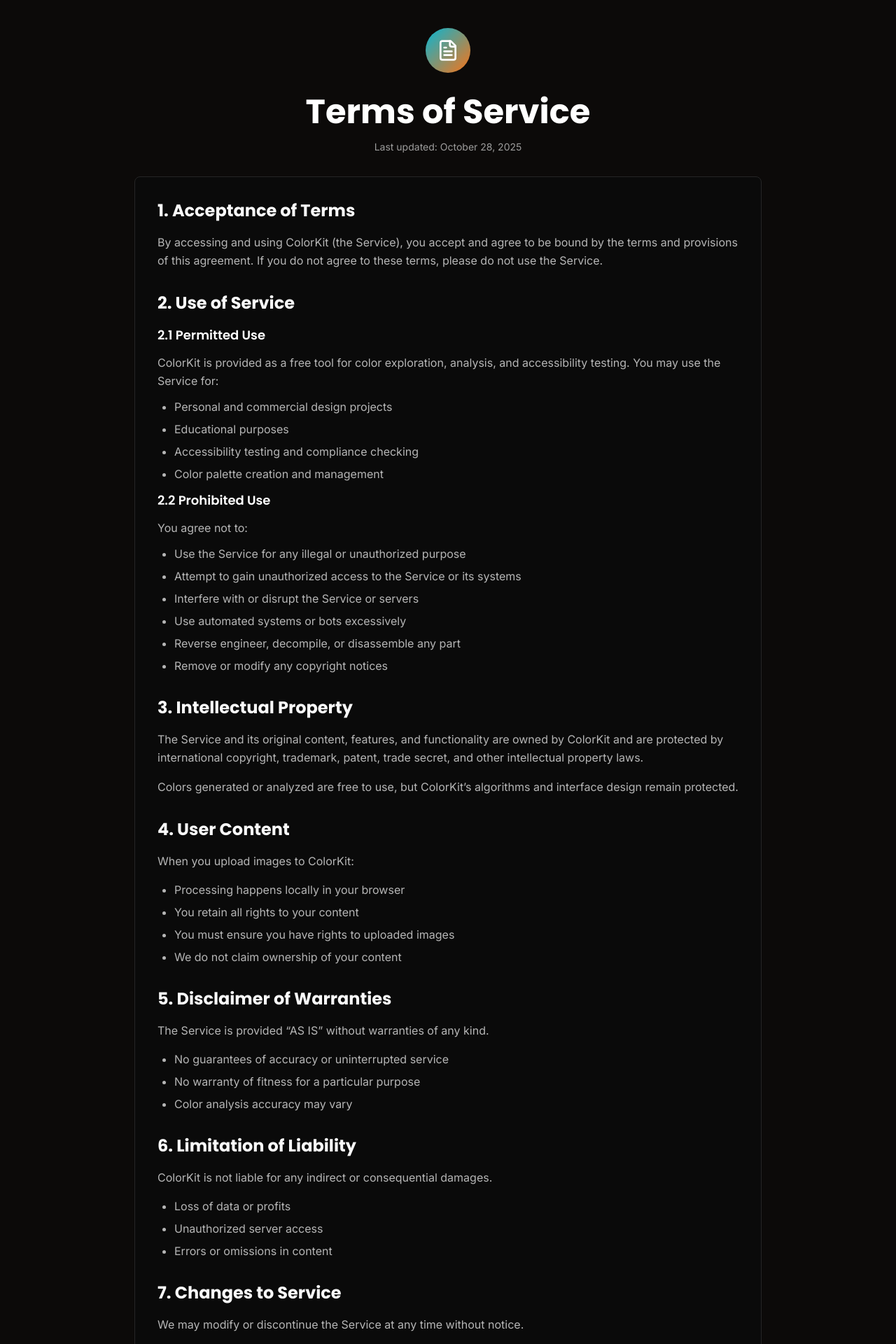
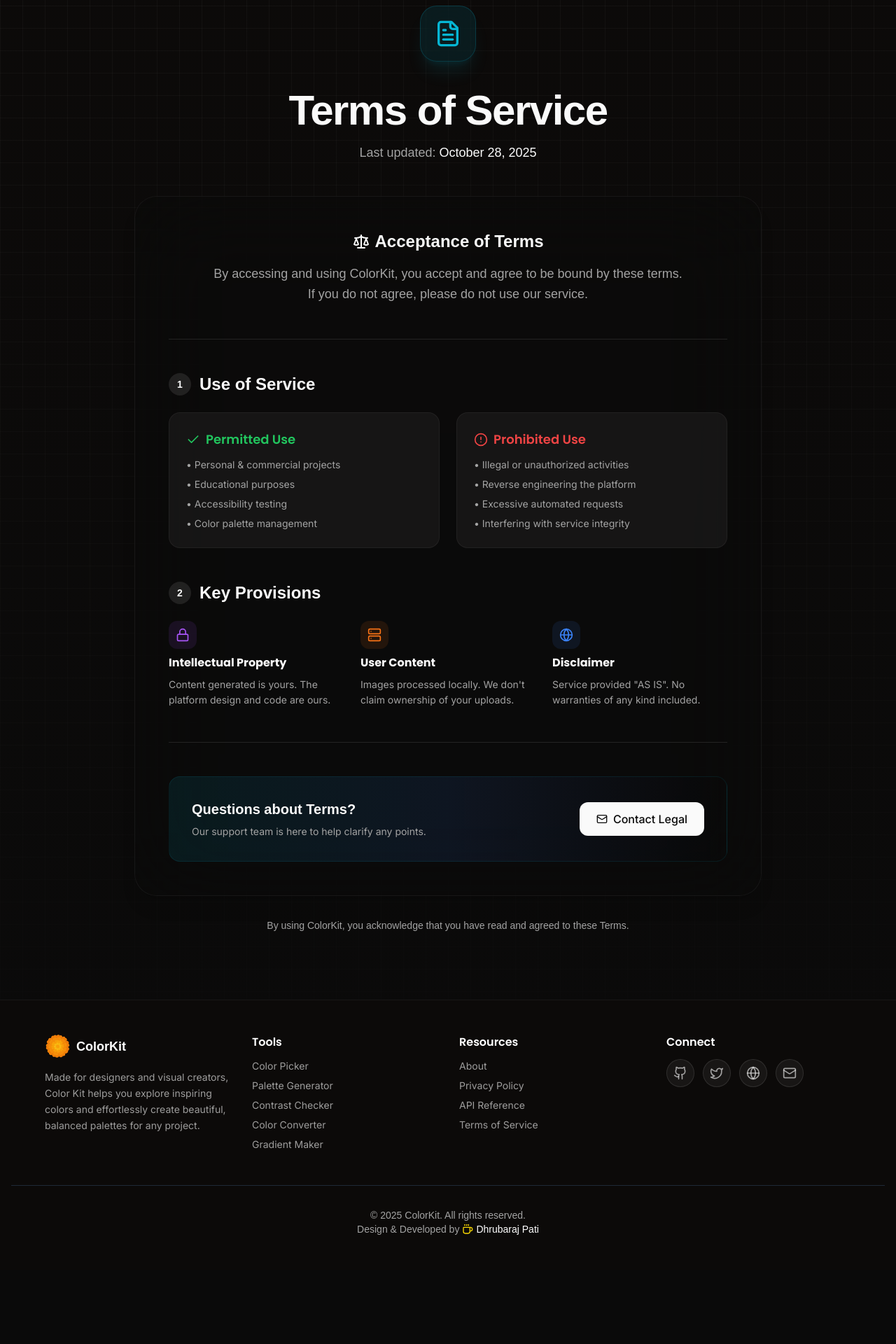
Before and after one commit to codewithdhruba01/ColorPicker, a Next.js app: page /terms in a window 1280 px wide. Shown: the part 120-2040 px from the top of the page at 70% size. After the commit the page ends 1934 px from the top, so only its background shows below. Built offline with nearby package versions, Linux system fonts and the light colour scheme; no server answers; a web font is replaced by a local one.

Commit message:
feat: Redesign and refactor Terms of Service page with new animations, styling, and a "Key Highlights" section.

```diff
--- a/app/terms/page.tsx
+++ b/app/terms/page.tsx
@@ -3,190 +3,168 @@
 import { Navbar } from "@/components/layout/navbar";
 import { Footer } from "@/components/layout/footer";
 import { Card } from "@/components/ui/card";
-import { FileText } from "lucide-react";
+import { FileText, Scale, Check, AlertCircle, Lock, Server, Globe, Mail } from "lucide-react";
 import { motion } from "framer-motion";
+import { Separator } from "@/components/ui/separator";
+
+const pageVariants = {
+  hidden: { opacity: 0, y: 24 },
+  visible: {
+    opacity: 1,
+    y: 0,
+    transition: { duration: 0.6, ease: [0.16, 1, 0.3, 1] as const, staggerChildren: 0.1 },
+  },
+};
+
+const itemVariants = {
+  hidden: { opacity: 0, y: 20 },
+  visible: { opacity: 1, y: 0, transition: { duration: 0.5 } },
+};
 
 export default function TermsPage() {
   return (
-    <div className="min-h-screen bg-background dark:bg-stone-950 flex flex-col">
-      <div className="absolute inset-0"></div>
-
-      <div className="relative z-10 flex-1 flex flex-col">
+    <div className="min-h-screen bg-background dark:bg-stone-950 flex flex-col font-sans selection:bg-primary/20 relative overflow-hidden">
       <Navbar />
 
+      {/* Decorative Background */}
+      <div className="absolute inset-0 bg-[linear-gradient(to_right,#80808012_1px,transparent_1px),linear-gradient(to_bottom,#80808012_1px,transparent_1px)] bg-[size:32px_32px] pointer-events-none" />
+      <div className="absolute inset-0 bg-gradient-to-b from-transparent via-background/50 to-background pointer-events-none" />
+
       <motion.main
-          className="flex-1 container mx-auto px-4 pt-36 sm:pt-40"
-          initial={{ opacity: 0, y: 20 }}
-          animate={{ opacity: 1, y: 0 }}
-          transition={{ duration: 0.5, ease: "easeOut" }}
+        className="relative z-10 flex-1 container mx-auto px-4 sm:px-6 md:px-8 pt-24 sm:pt-32 pb-16 sm:pb-24"
+        initial="hidden"
+        animate="visible"
+        variants={pageVariants}
       >
-          <div className="max-w-4xl mx-auto space-y-6 sm:space-y-8">
-            <motion.div
-              className="text-center space-y-4"
-              initial={{ opacity: 0, y: 10 }}
-              animate={{ opacity: 1, y: 0 }}
-              transition={{ duration: 0.6, delay: 0.1 }}
-            >
-              <div className="inline-flex items-center justify-center w-16 h-16 rounded-full bg-gradient-to-br from-cyan-500 to-orange-500 mb-4">
-                <FileText className="w-8 h-8 text-white" />
+        <div className="max-w-4xl mx-auto space-y-8">
+          {/* Header */}
+          <motion.div variants={itemVariants} className="text-center space-y-6 mb-12">
+            <div className="inline-flex items-center justify-center w-20 h-20 rounded-3xl bg-cyan-500/10 text-cyan-500 mb-4 backdrop-blur-xl border border-cyan-500/20 shadow-xl shadow-cyan-500/10">
+              <FileText className="w-10 h-10" />
             </div>
-              <h1 className="text-3xl sm:text-4xl md:text-5xl font-bold text-foreground dark:text-white">
+
+            <div className="space-y-4 max-w-2xl mx-auto">
+              <h1 className="text-4xl sm:text-5xl md:text-6xl font-bold font-clash-grotesk tracking-tight">
                 Terms of Service
               </h1>
-              <p className="text-sm text-muted-foreground dark:text-white/60">
-                Last updated: October 28, 2025
+              <p className="text-lg text-muted-foreground font-ranade">
+                Last updated: <span className="text-foreground font-medium">October 28, 2025</span>
               </p>
+            </div>
           </motion.div>
-            <Card className="p-6 sm:p-8 space-y-8">
-              <section className="space-y-4">
-                <h2 className="text-2xl font-bold">1. Acceptance of Terms</h2>
-                <p className="text-muted-foreground dark:text-white/70 leading-relaxed">
-                  By accessing and using ColorKit (the Service), you accept and
-                  agree to be bound by the terms and provisions of this
-                  agreement. If you do not agree to these terms, please do not
-                  use the Service.
+
+          <Card className="p-8 sm:p-12 bg-background/40 backdrop-blur-3xl border border-white/5 rounded-[2rem] shadow-xl space-y-12">
+
+            {/* Introduction */}
+            <section className="space-y-4 text-center max-w-2xl mx-auto">
+              <h2 className="text-2xl font-bold font-clash-grotesk flex items-center justify-center gap-2">
+                <Scale className="w-6 h-6 text-primary" /> Acceptance of Terms
+              </h2>
+              <p className="text-lg text-muted-foreground font-ranade leading-relaxed">
+                By accessing and using ColorKit, you accept and agree to be bound by these terms. If you do not agree, please do not use our service.
               </p>
             </section>
 
-              <section className="space-y-4">
-                <h2 className="text-2xl font-bold">2. Use of Service</h2>
-                <div className="space-y-3 text-muted-foreground dark:text-white/70">
-                  <h3 className="text-lg font-semibold text-foreground dark:text-white">
-                    2.1 Permitted Use
+            <Separator className="bg-white/10" />
+
+            {/* Sections Grid */}
+            <div className="space-y-12">
+              <section className="space-y-6">
+                <h3 className="text-2xl font-bold font-clash-grotesk flex items-center gap-3">
+                  <span className="flex items-center justify-center w-8 h-8 rounded-full bg-primary/10 text-primary text-sm font-bold">1</span>
+                  Use of Service
                 </h3>
-                  <p className="leading-relaxed">
-                    ColorKit is provided as a free tool for color exploration,
-                    analysis, and accessibility testing. You may use the Service
-                    for:
-                  </p>
-                  <ul className="list-disc pl-6 space-y-2">
-                    <li>Personal and commercial design projects</li>
-                    <li>Educational purposes</li>
-                    <li>Accessibility testing and compliance checking</li>
-                    <li>Color palette creation and management</li>
+
+                <div className="grid md:grid-cols-2 gap-6">
+                  <div className="p-6 rounded-2xl bg-white/5 border border-white/5 space-y-3">
+                    <h4 className="font-semibold text-lg flex items-center gap-2 text-green-500">
+                      <Check className="w-5 h-5" /> Permitted Use
+                    </h4>
+                    <ul className="space-y-2 text-sm text-muted-foreground">
+                      <li>• Personal & commercial projects</li>
+                      <li>• Educational purposes</li>
+                      <li>• Accessibility testing</li>
+                      <li>• Color palette management</li>
                     </ul>
+                  </div>
 
-                  <h3 className="text-lg font-semibold text-foreground dark:text-white mt-4">
-                    2.2 Prohibited Use
-                  </h3>
-                  <p className="leading-relaxed">You agree not to:</p>
-                  <ul className="list-disc pl-6 space-y-2">
-                    <li>
-                      Use the Service for any illegal or unauthorized purpose
-                    </li>
-                    <li>
-                      Attempt to gain unauthorized access to the Service or its
-                      systems
-                    </li>
-                    <li>Interfere with or disrupt the Service or servers</li>
-                    <li>Use automated systems or bots excessively</li>
-                    <li>
-                      Reverse engineer, decompile, or disassemble any part
-                    </li>
-                    <li>Remove or modify any copyright notices</li>
+                  <div className="p-6 rounded-2xl bg-white/5 border border-white/5 space-y-3">
+                    <h4 className="font-semibold text-lg flex items-center gap-2 text-red-500">
+                      <AlertCircle className="w-5 h-5" /> Prohibited Use
+                    </h4>
+                    <ul className="space-y-2 text-sm text-muted-foreground">
+                      <li>• Illegal or unauthorized activities</li>
+                      <li>• Reverse engineering the platform</li>
+                      <li>• Excessive automated requests</li>
+                      <li>• Interfering with service integrity</li>
                     </ul>
+                  </div>
                 </div>
               </section>
 
-              <section className="space-y-4">
-                <h2 className="text-2xl font-bold">3. Intellectual Property</h2>
-                <p className="text-muted-foreground dark:text-white/70 leading-relaxed">
-                  The Service and its original content, features, and
-                  functionality are owned by ColorKit and are protected by
-                  international copyright, trademark, patent, trade secret, and
-                  other intellectual property laws.
-                </p>
-                <p className="text-muted-foreground dark:text-white/70 leading-relaxed">
-                  Colors generated or analyzed are free to use, but ColorKit’s
-                  algorithms and interface design remain protected.
-                </p>
-              </section>
-
-              <section className="space-y-4">
-                <h2 className="text-2xl font-bold">4. User Content</h2>
-                <p className="text-muted-foreground dark:text-white/70 leading-relaxed">
-                  When you upload images to ColorKit:
-                </p>
-                <ul className="list-disc pl-6 space-y-2 text-muted-foreground dark:text-white/70">
-                  <li>Processing happens locally in your browser</li>
-                  <li>You retain all rights to your content</li>
-                  <li>You must ensure you have rights to uploaded images</li>
-                  <li>We do not claim ownership of your content</li>
-                </ul>
-              </section>
-
-              <section className="space-y-4">
-                <h2 className="text-2xl font-bold">
-                  5. Disclaimer of Warranties
-                </h2>
-                <p className="text-muted-foreground dark:text-white/70 leading-relaxed">
-                  The Service is provided “AS IS” without warranties of any
-                  kind.
-                </p>
-                <ul className="list-disc pl-6 space-y-2 text-muted-foreground dark:text-white/70">
-                  <li>No guarantees of accuracy or uninterrupted service</li>
-                  <li>No warranty of fitness for a particular purpose</li>
-                  <li>Color analysis accuracy may vary</li>
-                </ul>
-              </section>
-
-              <section className="space-y-4">
-                <h2 className="text-2xl font-bold">
-                  6. Limitation of Liability
-                </h2>
-                <p className="text-muted-foreground dark:text-white/70 leading-relaxed">
-                  ColorKit is not liable for any indirect or consequential
-                  damages.
-                </p>
-                <ul className="list-disc pl-6 space-y-2 text-muted-foreground dark:text-white/70">
-                  <li>Loss of data or profits</li>
-                  <li>Unauthorized server access</li>
-                  <li>Errors or omissions in content</li>
-                </ul>
-              </section>
-
-              <section className="space-y-4">
-                <h2 className="text-2xl font-bold">7. Changes to Service</h2>
-                <p className="text-muted-foreground dark:text-white/70 leading-relaxed">
-                  We may modify or discontinue the Service at any time without
-                  notice.
-                </p>
-              </section>
-
-              <section className="space-y-4">
-                <h2 className="text-2xl font-bold">8. Changes to Terms</h2>
-                <p className="text-muted-foreground dark:text-white/70 leading-relaxed">
-                  Continued use after updates means you accept the new terms.
-                </p>
-              </section>
-
-              <section className="space-y-4">
-                <h2 className="text-2xl font-bold">9. Governing Law</h2>
-                <p className="text-muted-foreground dark:text-white/70 leading-relaxed">
-                  Terms are governed by applicable laws; failure to enforce a
-                  right is not a waiver.
-                </p>
-              </section>
-
-              <section className="space-y-4">
-                <h2 className="text-2xl font-bold">10. Contact Us</h2>
-                <p className="text-muted-foreground dark:text-white/70 leading-relaxed">
-                  If you have any questions, contact us through our website.
-                </p>
-              </section>
-
-              <div className="pt-6 border-t">
-                <p className="text-sm text-muted-foreground dark:text-white/60 text-center">
-                  By using ColorKit, you acknowledge that you agree to these
-                  Terms.
+              <section className="space-y-6">
+                <h3 className="text-2xl font-bold font-clash-grotesk flex items-center gap-3">
+                  <span className="flex items-center justify-center w-8 h-8 rounded-full bg-primary/10 text-primary text-sm font-bold">2</span>
+                  Key Provisions
+                </h3>
+                <div className="grid sm:grid-cols-3 gap-6">
+                  <div className="space-y-2">
+                    <div className="w-10 h-10 rounded-xl bg-purple-500/10 flex items-center justify-center text-purple-500 mb-2">
+                      <Lock className="w-5 h-5" />
+                    </div>
+                    <h4 className="font-bold">Intellectual Property</h4>
+                    <p className="text-sm text-muted-foreground leading-relaxed">
+                      Content generated is yours. The platform design and code are ours.
                     </p>
                   </div>
+
+                  <div className="space-y-2">
+                    <div className="w-10 h-10 rounded-xl bg-orange-500/10 flex items-center justify-center text-orange-500 mb-2">
+                      <Server className="w-5 h-5" />
+                    </div>
+                    <h4 className="font-bold">User Content</h4>
+                    <p className="text-sm text-muted-foreground leading-relaxed">
+                      Images processed locally. We don't claim ownership of your uploads.
+                    </p>
+                  </div>
+
+                  <div className="space-y-2">
+                    <div className="w-10 h-10 rounded-xl bg-blue-500/10 flex items-center justify-center text-blue-500 mb-2">
+                      <Globe className="w-5 h-5" />
+                    </div>
+                    <h4 className="font-bold">Disclaimer</h4>
+                    <p className="text-sm text-muted-foreground leading-relaxed">
+                      Service provided "AS IS". No warranties of any kind included.
+                    </p>
+                  </div>
+                </div>
+              </section>
+            </div>
+
+            <Separator className="bg-white/10" />
+
+            {/* Contact */}
+            <div className="bg-gradient-to-r from-cyan-500/10 via-blue-500/10 to-transparent rounded-2xl p-8 border border-cyan-500/10">
+              <div className="flex flex-col sm:flex-row items-center justify-between gap-6 text-center sm:text-left">
+                <div className="space-y-2">
+                  <h3 className="text-xl font-bold font-clash-grotesk">Questions about Terms?</h3>
+                  <p className="text-muted-foreground text-sm">Our support team is here to help clarify any points.</p>
+                </div>
+                <a href="mailto:legal@colorkit.com" className="px-6 py-3 rounded-xl bg-foreground text-background font-medium hover:opacity-90 transition-opacity flex items-center gap-2 whitespace-nowrap">
+                  <Mail className="w-4 h-4" /> Contact Legal
+                </a>
+              </div>
+            </div>
+
           </Card>
+
+          <p className="text-center text-sm text-muted-foreground font-ranade">
+            By using ColorKit, you acknowledge that you have read and agreed to these Terms.
+          </p>
         </div>
       </motion.main>
 
       <Footer />
     </div>
-    </div>
   );
 }
```
Lines whose indentation alone changed are shown as unchanged.
